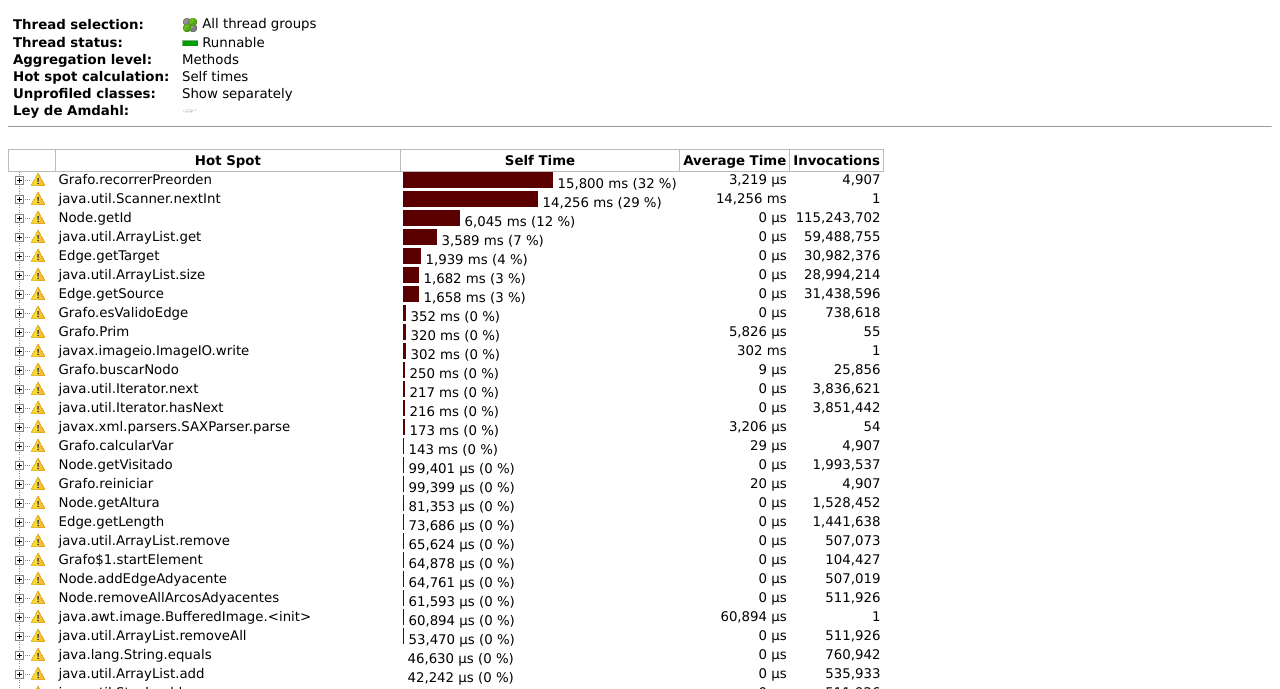
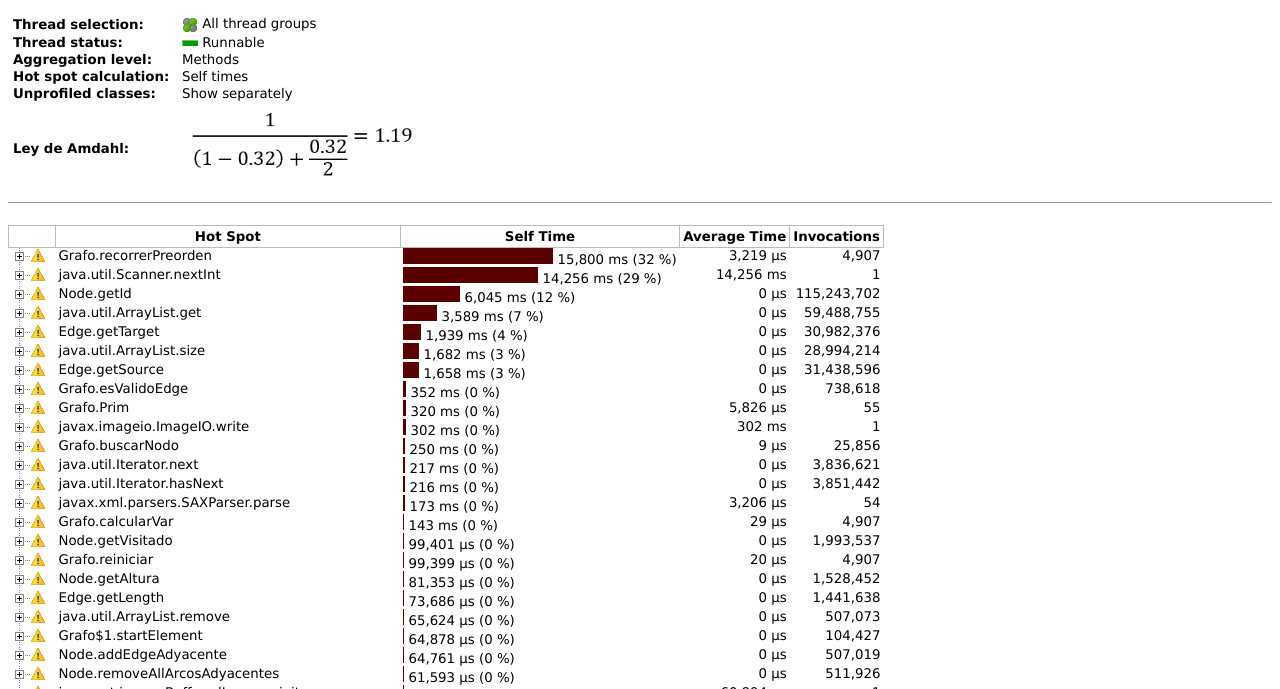
Before and after one commit to JoseAlbertoSeco/JoseAlbertoSeco.github.io, a plain HTML site: page profile/Hot_Spots.html in a window 1280 px wide. Shown: the part 111-800 px from the top of the page. Drawn offline with Linux system fonts and the light colour scheme.

Commit message:
Update Hot_Spots.html

```diff
--- a/profile/Hot_Spots.html
+++ b/profile/Hot_Spots.html
@@ -16,7 +16,7 @@
 <td><b>Aggregation level:&nbsp;</b></td> <td>Methods</td></tr>
 <td><b>Hot spot calculation:&nbsp;</b></td> <td>Self times</td></tr>
 <td><b>Unprofiled classes:&nbsp;</b></td> <td>Show separately</td></tr>
-<td><b>Ley de Amdahl: </b></td><td><img style="vertical-align: middle" "height="6" width="16" border="0" hspace="0" vspace="0" src="jprofiler_images/amdahl.png" /></td>
+<td><b>Ley de Amdahl: </b></td><td><img style="vertical-align: middle" "height="6" width="250" border="0" hspace="0" vspace="0" src="jprofiler_images/amdahl.png" /></td>
 </table>
 
 <hr size="1"/><br />
```
